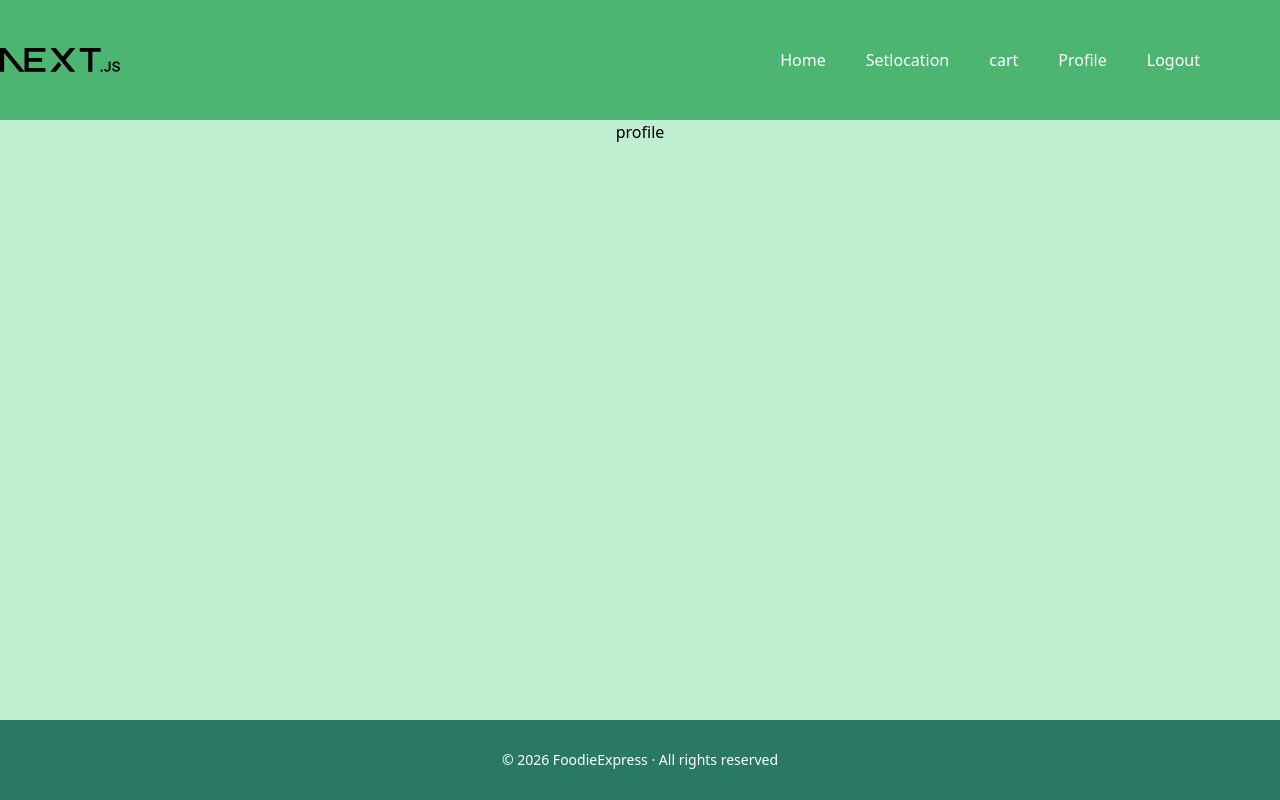
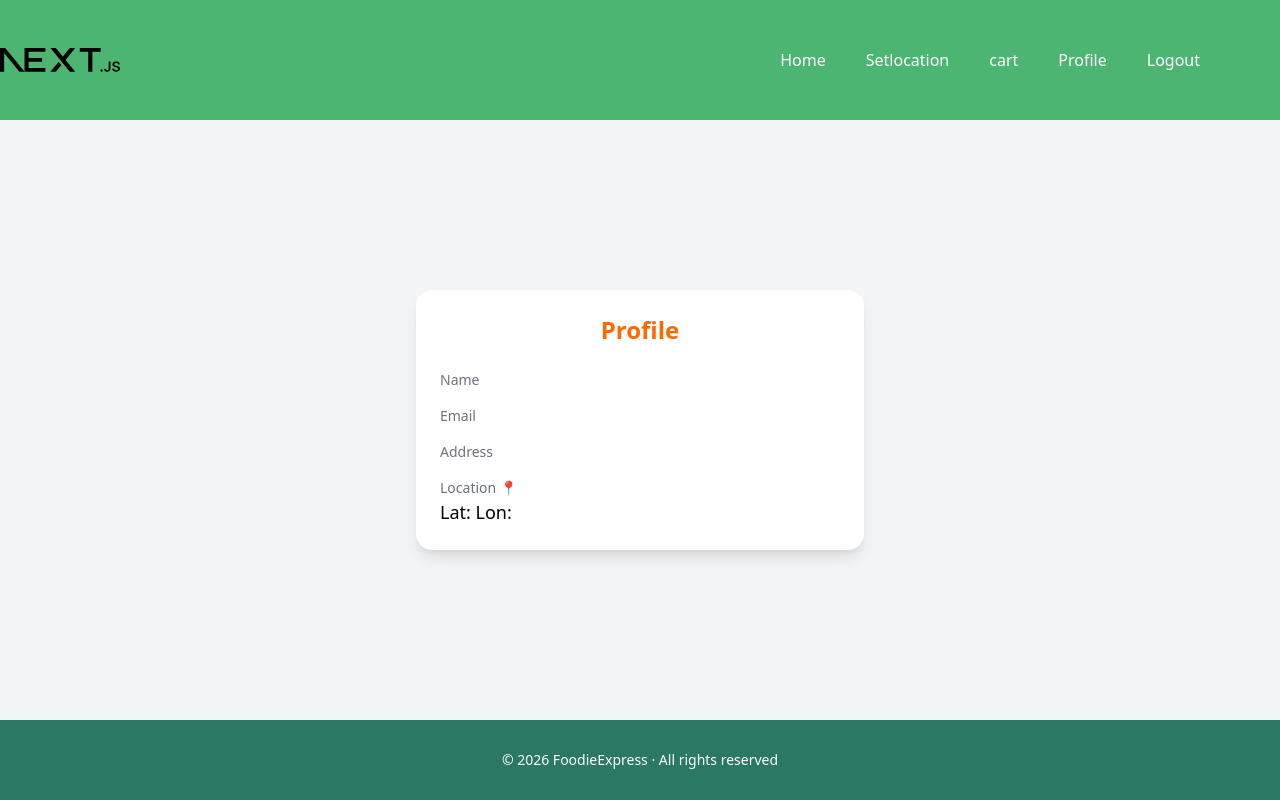
Before and after one commit to RishavRoushan108/FOOD-dELIVERY-APP, a Next.js app in the folder my-app/: page /restaurant/user/profile in a window 1280 px wide. Built offline with nearby package versions, Linux system fonts and the light colour scheme.

Commit message:
profile page

```diff
--- a/my-app/src/app/restaurant/user/cart/page.js
+++ b/my-app/src/app/restaurant/user/cart/page.js
@@ -30,6 +30,7 @@ const page = () => {
           </Link>
         </div>
       ) : (
+        <div className="w-full flex flex-col items-center">
           <div className="w-full">
             {cartlist.map((item) => (
               <div
@@ -72,6 +73,12 @@ const page = () => {
               </div>
             ))}
           </div>
+          <div className="mt-6 flex justify-center">
+            <button className="bg-orange-500 hover:bg-orange-600 text-white font-semibold py-3 px-6 rounded-xl shadow-md transition duration-300 ease-in-out">
+              Proceed to Complete Order
+            </button>
+          </div>
+        </div>
       )}
     </div>
   );
--- a/my-app/src/app/restaurant/user/profile/page.js
+++ b/my-app/src/app/restaurant/user/profile/page.js
@@ -1,7 +1,50 @@
-import React from "react";
+"use client";
 
-const page = () => {
-  return <div>profile</div>;
+import { useState, useEffect } from "react";
+
+const Profile = () => {
+  const [data, setData] = useState(null);
+
+  useEffect(() => {
+    const response = localStorage.getItem("restaurantUser");
+
+    if (response) {
+      const value = JSON.parse(response);
+      setData(value);
+    }
+  }, []);
+  return (
+    <div className="w-full flex items-center justify-center bg-gray-100">
+      <div className="bg-white shadow-lg rounded-2xl p-6 w-full max-w-md">
+        <h2 className="text-2xl font-semibold text-center mb-6 text-orange-500">
+          Profile
+        </h2>
+
+        <div className="space-y-4">
+          <div>
+            <p className="text-sm text-gray-500">Name</p>
+            <p className="text-lg font-medium">{data?.name}</p>
+          </div>
+
+          <div>
+            <p className="text-sm text-gray-500">Email</p>
+            <p className="text-lg font-medium">{data?.emailId}</p>
+          </div>
+
+          <div>
+            <p className="text-sm text-gray-500">Address</p>
+            <p className="text-lg font-medium">{data?.city}</p>
+          </div>
+          <div>
+            <p className="text-sm text-gray-500">Location 📍</p>
+            <p className="text-lg font-medium">
+              Lat: {data?.location?.lat} Lon: {data?.location?.lon}
+            </p>
+          </div>
+        </div>
+      </div>
+    </div>
+  );
 };
 
-export default page;
+export default Profile;
```
Also changed, not shown: my-app/src/app/api/customer/route.js (+0 -11 lines). Lines whose indentation alone changed are shown as unchanged.
